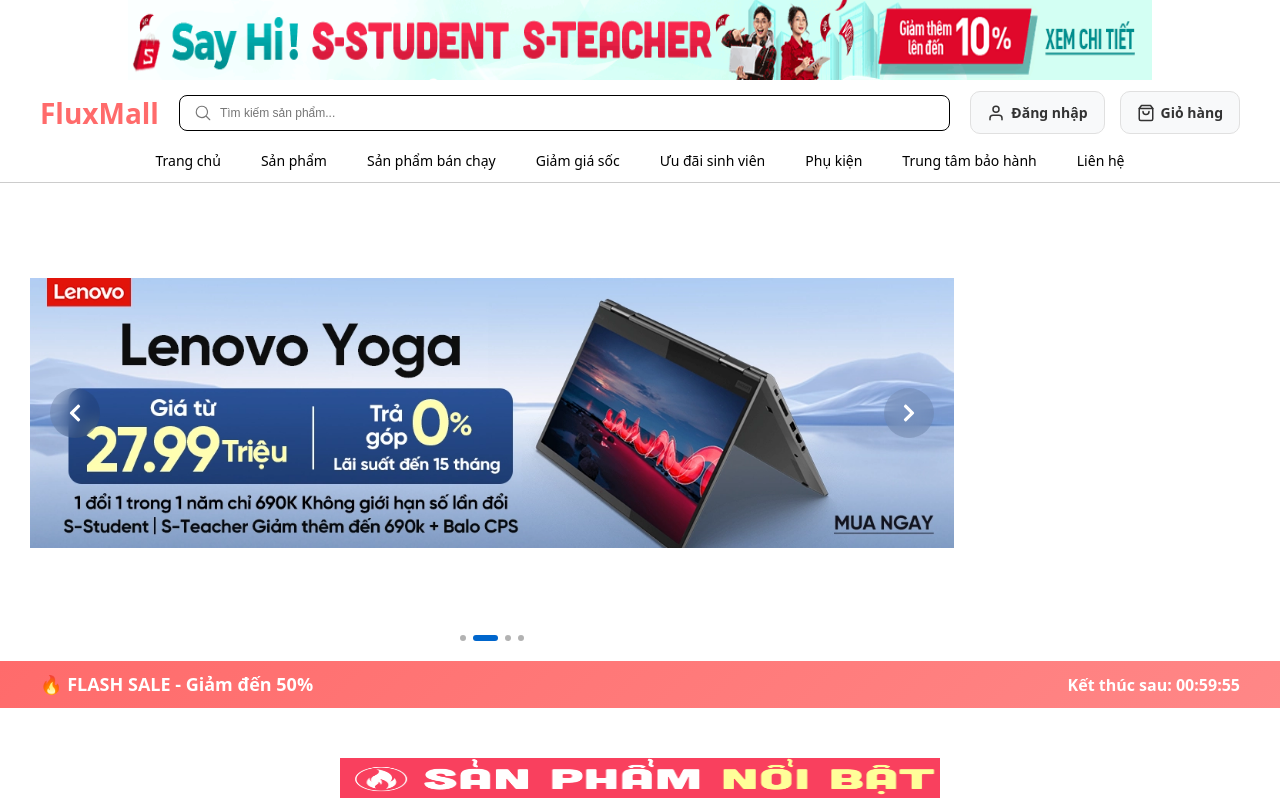
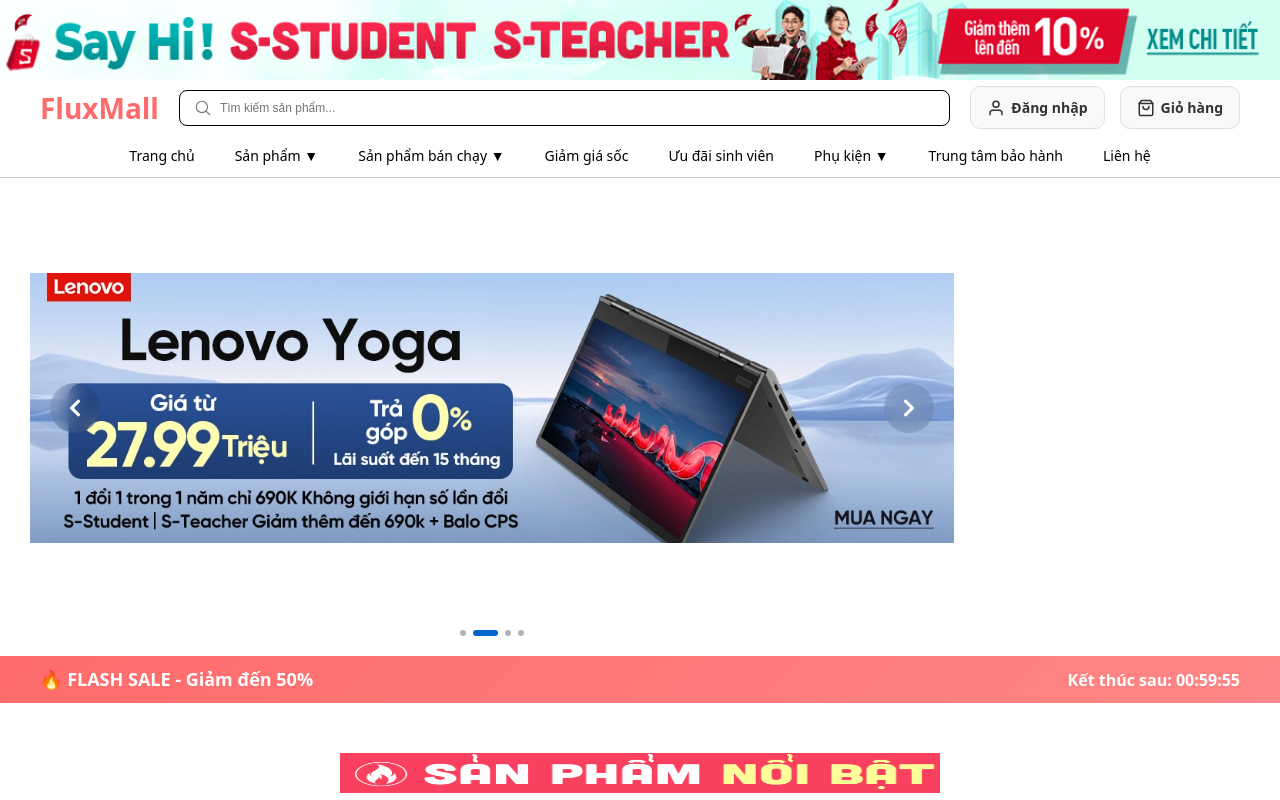
Before and after one commit to Cooparate/FluxMall.Client, a React (Vite) app: page /home in a window 1280 px wide. Shown: the top 800 px of the page. Built offline with nearby package versions, Linux system fonts and the light colour scheme.

Commit message:
Fix scss conflict

```diff
--- a/src/layouts/LayoutHome.jsx
+++ b/src/layouts/LayoutHome.jsx
@@ -19,7 +19,7 @@
 import { Outlet, useNavigate } from "react-router-dom";
 
 export default function layoutHome() {
-  const [open, setOpen] = useState(false);
+  const [openMenu, setOpenMenu] = useState(null);
   const [userDropdown, setUserDropdown] = useState(false);
   const [currentUser, setCurrentUser] = useState(null);
   const [showLoginAlert, setShowLoginAlert] = useState(false);
@@ -42,7 +42,7 @@
   const goAccessories = (type) => {
     navigate(`/accessories/${type}`);
     setOpen(false);
-  }
+  };
 
   const handleLogout = () => {
     localStorage.removeItem("fluxmall_current_user");
@@ -74,7 +74,9 @@
               <input
                 type="text"
                 placeholder="Tìm kiếm sản phẩm..."
-                onChange={(e) => localStorage.setItem('fluxmall_search', e.target.value)}
+                onChange={(e) =>
+                  localStorage.setItem("fluxmall_search", e.target.value)
+                }
               />
               <HiMagnifyingGlass className="icon" />
             </div>
@@ -221,49 +223,85 @@
               </li>
 
               {/* --Sản phẩm-- */}
-              <li className={`has-dropdown ${open ? "open" : ""}`}>
+              <li
+                className={`has-dropdown ${
+                  openMenu === "category" ? "open" : ""
+                }`}
+              >
                 <a
                   href="#"
+                  className="dropdown-trigger"
                   onClick={(e) => {
                     e.preventDefault();
-                    setOpen(!open);
+                    setOpenMenu(openMenu === "category" ? null : "category");
                   }}
                 >
-                  Sản phẩm
+                  Sản phẩm ▼
                 </a>
                 <ul className="dropdown-menu">
                   <li>
-                    <a href="" onClick={() => goCategory("laptop")}>
+                    <Link
+                      to="/category/laptop"
+                      onClick={() => setOpenMenu(null)}
+                    >
                       Laptop
-                    </a>
+                    </Link>
                   </li>
                   <li>
-                    <a href="" onClick={() => goCategory("keyboard")}>
+                    <Link
+                      to="/category/keyboard"
+                      onClick={() => setOpenMenu(null)}
+                    >
                       Bàn phím
-                    </a>
+                    </Link>
                   </li>
                   <li>
-                    <a href="" onClick={() => goCategory("mouse")}>
+                    <Link
+                      to="/category/mouse"
+                      onClick={() => setOpenMenu(null)}
+                    >
                       Chuột
-                    </a>
+                    </Link>
                   </li>
                   <li>
-                    <a href="" onClick={() => goCategory("headphone")}>
+                    <Link
+                      to="/category/headphone"
+                      onClick={() => setOpenMenu(null)}
+                    >
                       Tai nghe
-                    </a>
+                    </Link>
                   </li>
                 </ul>
               </li>
 
               {/* --Sản phẩm bán chạy-- */}
-              <li className="has-dropdown">
-                <a href="#">Sản phẩm bán chạy</a>
+              <li
+                className={`has-dropdown ${
+                  openMenu === "bestseller" ? "open" : ""
+                }`}
+              >
+                <a
+                  href="#"
+                  className="dropdown-trigger"
+                  onClick={(e) => {
+                    e.preventDefault();
+                    setOpenMenu(
+                      openMenu === "bestseller" ? null : "bestseller"
+                    );
+                  }}
+                >
+                  Sản phẩm bán chạy ▼
+                </a>
                 <ul className="dropdown-menu">
                   <li>
-                    <Link to="/bestseller">Bán chạy nhất</Link>
+                    <Link to="/bestseller" onClick={() => setOpenMenu(null)}>
+                      Bán chạy nhất
+                    </Link>
                   </li>
                   <li>
-                    <Link to="/newarrivals">Mới ra mắt</Link>
+                    <Link to="/newarrivals" onClick={() => setOpenMenu(null)}>
+                      Mới ra mắt
+                    </Link>
                   </li>
                 </ul>
               </li>
@@ -276,23 +314,47 @@
               </li>
 
               {/* -- Phụ kiện -- */}
-              <li className="has-dropdown">
-                <a href="#">Phụ kiện</a>
+              <li
+                className={`has-dropdown ${
+                  openMenu === "accessories" ? "open" : ""
+                }`}
+              >
+                <a
+                  href="#"
+                  className="dropdown-trigger"
+                  onClick={(e) => {
+                    e.preventDefault();
+                    setOpenMenu(
+                      openMenu === "accessories" ? null : "accessories"
+                    );
+                  }}
+                >
+                  Phụ kiện ▼
+                </a>
                 <ul className="dropdown-menu">
                   <li>
-                    <a href="" onClick={() => goAccessories("bag")}>
+                    <Link
+                      to="/accessories/bag"
+                      onClick={() => setOpenMenu(null)}
+                    >
                       Túi chống sốc
-                    </a>
+                    </Link>
                   </li>
                   <li>
-                    <a href="" onClick={() => goAccessories("cleaning")}>
+                    <Link
+                      to="/accessories/cleaning"
+                      onClick={() => setOpenMenu(null)}
+                    >
                       Bộ vệ sinh laptop
-                    </a>
+                    </Link>
                   </li>
                   <li>
-                    <a href="" onClick={() => goAccessories("rack")}>
+                    <Link
+                      to="/accessories/rack"
+                      onClick={() => setOpenMenu(null)}
+                    >
                       Đế tản nhiệt
-                    </a>
+                    </Link>
                   </li>
                 </ul>
               </li>
--- a/src/layouts/layoutHome.scss
+++ b/src/layouts/layoutHome.scss
@@ -14,12 +14,18 @@
 
   // header-top - img banner
   .header-top {
-    max-height: 88px;
-    font-size: 14px;
+    width: 100%;
+    overflow: hidden;
+    display: flex;
+    justify-content: center;
+    align-items: center;
 
     img {
-      height: 80px;
-      width: 80%;
+      width: 100%;
+      height: auto;
+      max-height: 100px;
+      object-fit: contain;
+      display: block;
     }
   }
 
@@ -362,17 +368,34 @@
     }
 
     /* Show dropdown on hover */
-    .has-dropdown:hover .dropdown-menu {
-      opacity: 1;
-      visibility: visible;
-      transform: translateY(0);
-    }
+    // .has-dropdown:hover .dropdown-menu {
+    //   opacity: 1;
+    //   visibility: visible;
+    //   transform: translateY(0);
+    // }
 
     /* Show dropdown on click (for mobile/toggle) */
     .has-dropdown.open .dropdown-menu {
       opacity: 1;
       visibility: visible;
       transform: translateY(0);
+
+      .dropdown-trigger {
+        display: flex;
+        align-items: center;
+        gap: 6px;
+
+        &::after {
+          content: "▼";
+          font-size: 10px;
+          transition: transform 0.25s ease;
+        }
+      }
+
+      /* QUAN TRỌNG: selector phải match đúng */
+      .has-dropdown.open > .dropdown-trigger::after {
+        transform: rotate(180deg);
+      }
     }
   }
 }
--- a/src/pages/accessories/Accessories.scss
+++ b/src/pages/accessories/Accessories.scss
@@ -1,4 +1,7 @@
 @use "../../App.scss" as *;
+
+// ========== ACCESSORIES PAGE WRAPPER (Tránh conflict với category) ==========
+.accessories {
 
 // ========= Layout ========
 .layout {
@@ -261,3 +264,5 @@
     }
   }
 }
+
+} // End .accessories wrapper
--- a/src/pages/category/Category.jsx
+++ b/src/pages/category/Category.jsx
@@ -28,7 +28,7 @@
         return (
           <div className="layout">
             {/* Banner trên đầu */}
-            <div className="top-banner">
+            <div className="top-banner-text">
               LAPTOP GAMING & VĂN PHÒNG - ƯU ĐÃI LÊN ĐẾN 30%
             </div>
 
@@ -115,7 +115,7 @@
         return (
           <div className="layout">
             {/* Banner trên đầu */}
-            <div className="top-banner">
+            <div className="top-banner-text">
               KEYBOARD MECHANICAL - NÂNG TẦM TRẢI
             </div>
 
@@ -194,7 +194,7 @@
       case "mouse":
         return (
           <div className="layout">
-            <div className="top-banner">
+            <div className="top-banner-text">
               MOUSE - CHÍNH XÁC TUYỆT ĐỐI - CHIẾN THẮNG MỌI TRẬN ĐẤU
             </div>
             <div className="main-wrapper">
@@ -255,7 +255,7 @@
       case "headphone":
         return (
           <div className="layout">
-            <div className="top-banner">
+            <div className="top-banner-text">
               HEADPHONE GAMING - ÂM THANH SỐNG ĐỘNG - ĐÀM THOẠI RÕ NÉT
             </div>
             <div className="main-wrapper">
--- a/src/pages/category/category.scss
+++ b/src/pages/category/category.scss
@@ -1,13 +1,15 @@
+// ========== CATEGORY PAGE WRAPPER (Tránh conflict với accessories) ==========
+.category {
+
   // ========== LAPTOP LAYOUT ==========
   .layout {
     padding: 2px 20px;
     margin: 0 auto;
     background: #f5f5f5;
-
   }
 
-// ========== TOP BANNER (Banner ngang trên đầu) ==========
-.top-banner {
+  // ========== TOP BANNER (Banner ngang trên đầu - Text only) ==========
+  .top-banner-text {
     width: 100%;
     height: 40px;
     background: linear-gradient(135deg, #0066cc 0%, #0052a3 100%);
@@ -213,6 +215,8 @@
   }
 }
 
+} // End .category wrapper
+
 // ========== RESPONSIVE ==========
 // @media (max-width: 1200px) {
 //   .laptop-layout {
--- a/src/pages/contact/Contact.jsx
+++ b/src/pages/contact/Contact.jsx
@@ -55,7 +55,7 @@
             <MdLocationOn />
           </div>
           <h3>Địa chỉ</h3>
-          <p>266 Đội Cấn, Ba Đình, Hà Nội</p>
+          <p>Ấp Bắc, TP.Mỹ Tho, Tiền Giang</p>
         </div>
 
         <div className="info-card">
@@ -71,7 +71,7 @@
             <MdPhone />
           </div>
           <h3>Hotline</h3>
-          <p>1900 6750</p>
+          <p>0723 2120 5926</p>
         </div>
       </div>
 
```
Lines whose indentation alone changed are shown as unchanged.
